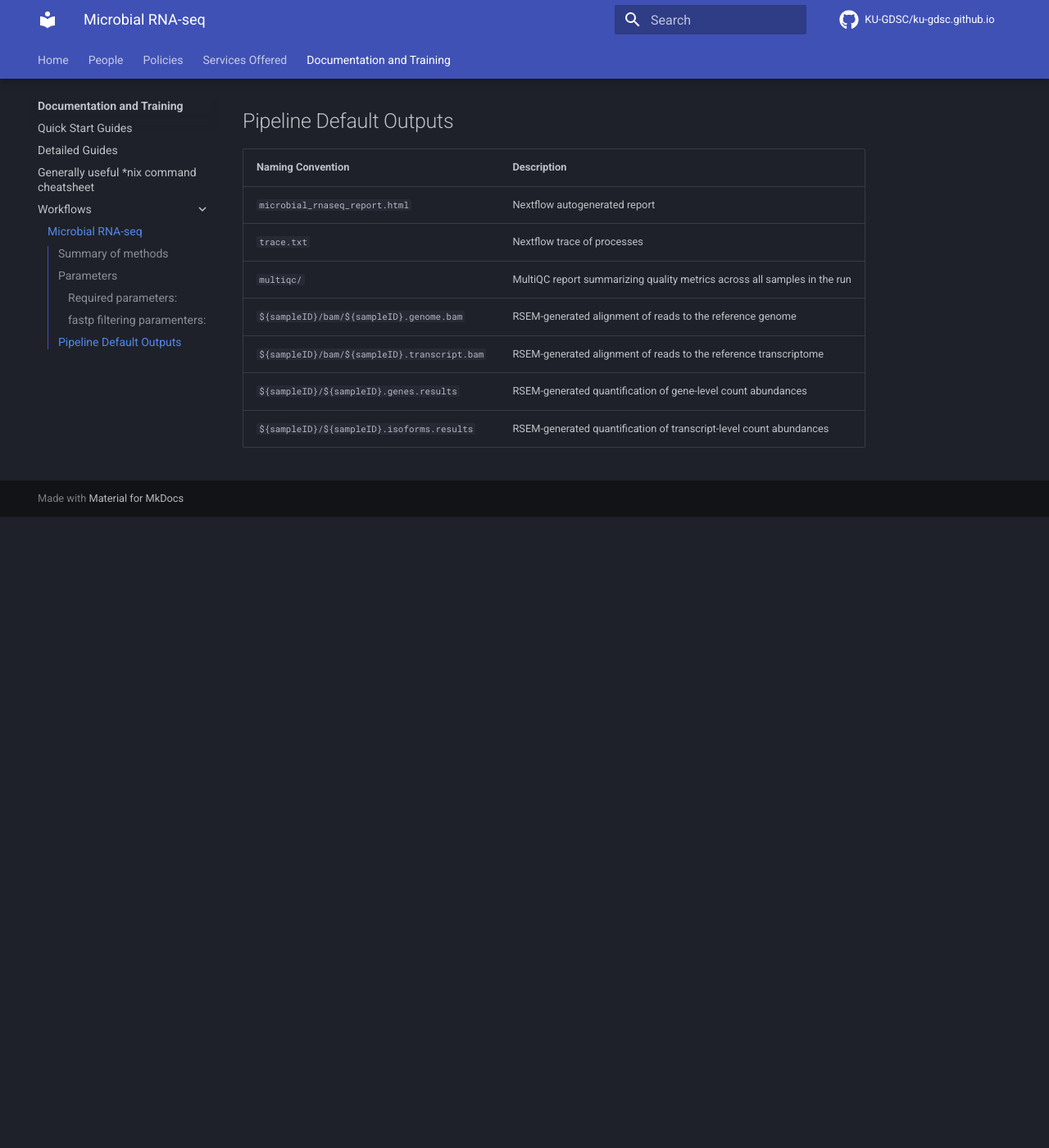
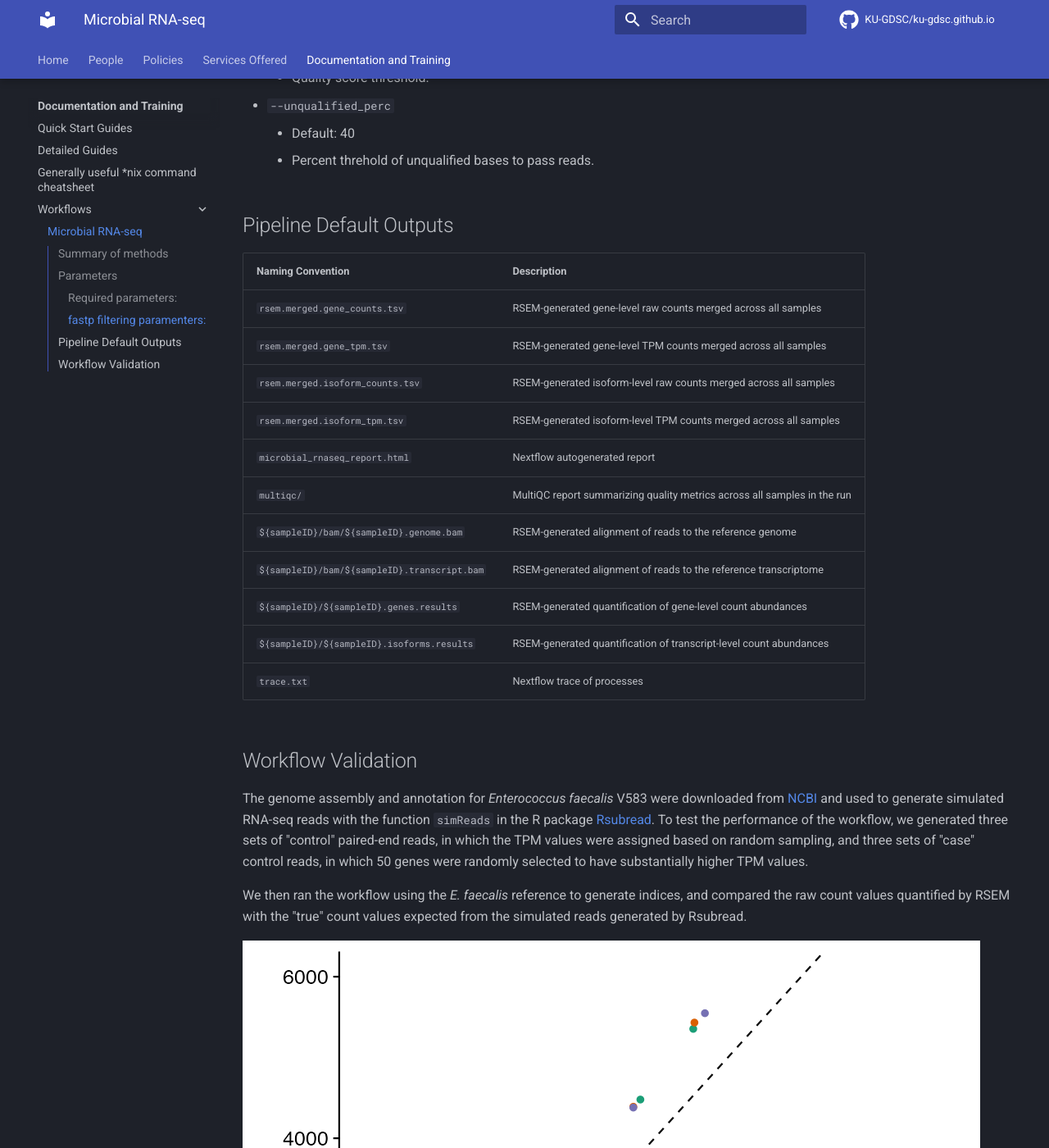
Before and after one commit to KU-GDSC/ku-gdsc.github.io, an MkDocs documentation site: the page built from docs/documentation/workflows/microbial_rnaseq.md, in a window 1280 px wide and 1400 px high, scrolled down 1611 px. Shown: the whole window at 82% size. Built offline with MkDocs 1.6.1 and Material for MkDocs 9.7.7, drawn with Linux system fonts in a browser that asks for light colours; comment, search, counter and statistics services are not loaded; before the commit the page ends 2241 px from its top, so only the background shows below that; some of the changed text lies outside the part shown.

Commit message:
updating microbial rnaseq documentation, adding validation

```diff
--- a/docs/documentation/workflows/microbial_rnaseq.md
+++ b/docs/documentation/workflows/microbial_rnaseq.md
@@ -21,13 +21,17 @@
     * Default: `/<PATH>`
     * The directory that all intermediary files and nextflow processes utilize. This directory can become quite large. This should be a location on scratch space or other directory with ample storage.
 
-* `sample_folder`
+* `--sample_folder`
     * Default: `/<PATH>`
     * The path to the folder that contains all the samples to be run by the pipeline. The files in this path can also be symbolic links.
 
-* `strandedness`
+* `--strandedness`
     * Default: `NA`
     * Supported options are `reverse_stranded`, `forward_stranded`, `non_stranded`
+
+* `--concat_lanes`
+    * Default: `false`
+    * Options: `false` and `true`. Default: `false`. If this boolean is specified, FASTQ files will be concatenated by sample. Used in cases where samples are divided across individual sequencing lanes.
 
 * `--fasta`
     * Default: `/<PATH>`
@@ -56,10 +60,44 @@
 
 | Naming Convention                                                    | Description                                                                                                   |
 | -------------------------------------------------------------------- | ------------------------------------------------------------------------------------------------------------- |
+| `rsem.merged.gene_counts.tsv` | RSEM-generated gene-level raw counts merged across all samples |
+| `rsem.merged.gene_tpm.tsv` | RSEM-generated gene-level TPM counts merged across all samples |
+| `rsem.merged.isoform_counts.tsv` | RSEM-generated isoform-level raw counts merged across all samples |
+| `rsem.merged.isoform_tpm.tsv` | RSEM-generated isoform-level TPM counts merged across all samples |
 | `microbial_rnaseq_report.html`                                        | Nextflow autogenerated report                                                                                 |
-| `trace.txt`                                                          | Nextflow trace of processes                                                                                   |
 | `multiqc/`                                                           | MultiQC report summarizing quality metrics across all samples in the run                                      |
 | `${sampleID}/bam/${sampleID}.genome.bam`                             | RSEM-generated alignment of reads to the reference genome                                                     |
 | `${sampleID}/bam/${sampleID}.transcript.bam`                         | RSEM-generated alignment of reads to the reference transcriptome                                              |
 | `${sampleID}/${sampleID}.genes.results`                          | RSEM-generated quantification of gene-level count abundances                                                  |
 | `${sampleID}/${sampleID}.isoforms.results`                       | RSEM-generated quantification of transcript-level count abundances                                            |
+| `trace.txt`                                                          | Nextflow trace of processes                                                                                   |
+
+## Workflow Validation
+
+The genome assembly and annotation for *Enterococcus faecalis* V583 were
+downloaded from [NCBI](https://www.ncbi.nlm.nih.gov/datasets/genome/GCF_000007785.1/)
+and used to generate simulated RNA-seq reads with the function
+`simReads` in the R package [Rsubread](https://doi.org/doi:10.18129/B9.bioc.Rsubread). To test the performance of the workflow, we generated three sets of
+"control" paired-end reads, in which the TPM values were assigned based on
+random sampling, and three sets of "case" control reads, in which 50 genes
+were randomly selected to have substantially higher TPM values.
+
+We then ran the workflow using the *E. faecalis* reference to generate
+indices, and compared the raw count values quantified by RSEM with the
+"true" count values expected from the simulated reads generated by Rsubread.
+
+![Count comparison](ef_count_comparison.png)
+
+The dashed line represents a 1:1 reference, and the deviation of the
+counts quantified by RSEM from the "True" counts is due to the quality
+filtering of the read data, as the reads were simulated to include
+sequencing error.
+
+We then performed differential expression analyses on both the true
+counts and the counts estimated by RSEM in the workflow.
+
+![DGE comparison](ef_dge_comparison.png)
+
+Again, the dashed line is a 1:1 reference. The red points are those
+which would be scored as "significant" with standard thresholds of
+| log<sub>2</sub> fold-change | > 2 and FDR-adjusted *P*-values < 0.01.
```
Also changed, not shown: docs/documentation/workflows/index.md (+1 -0 lines), docs/documentation/workflows/ef_count_comparison.png (added), docs/documentation/workflows/ef_dge_comparison.png (added).
